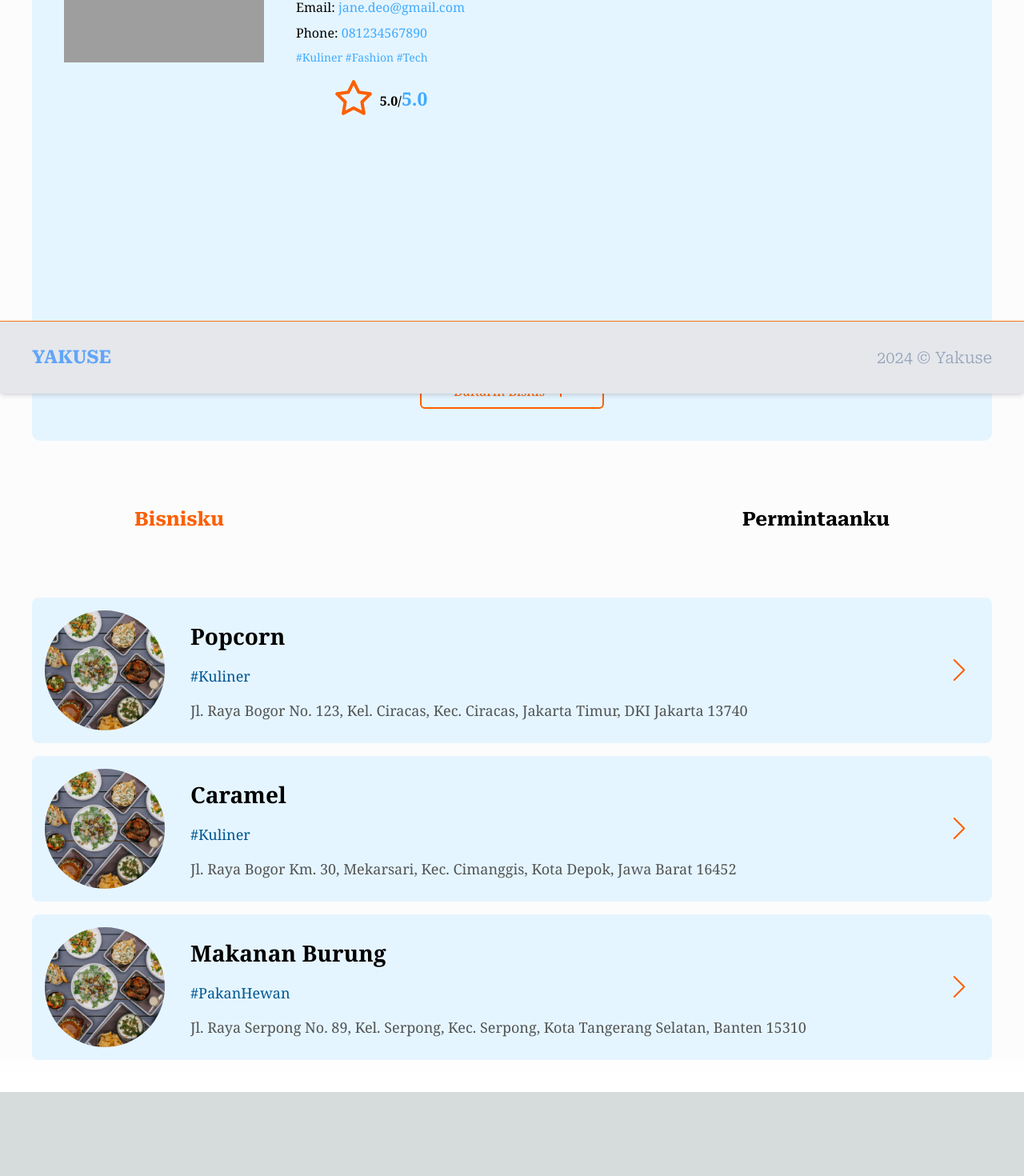
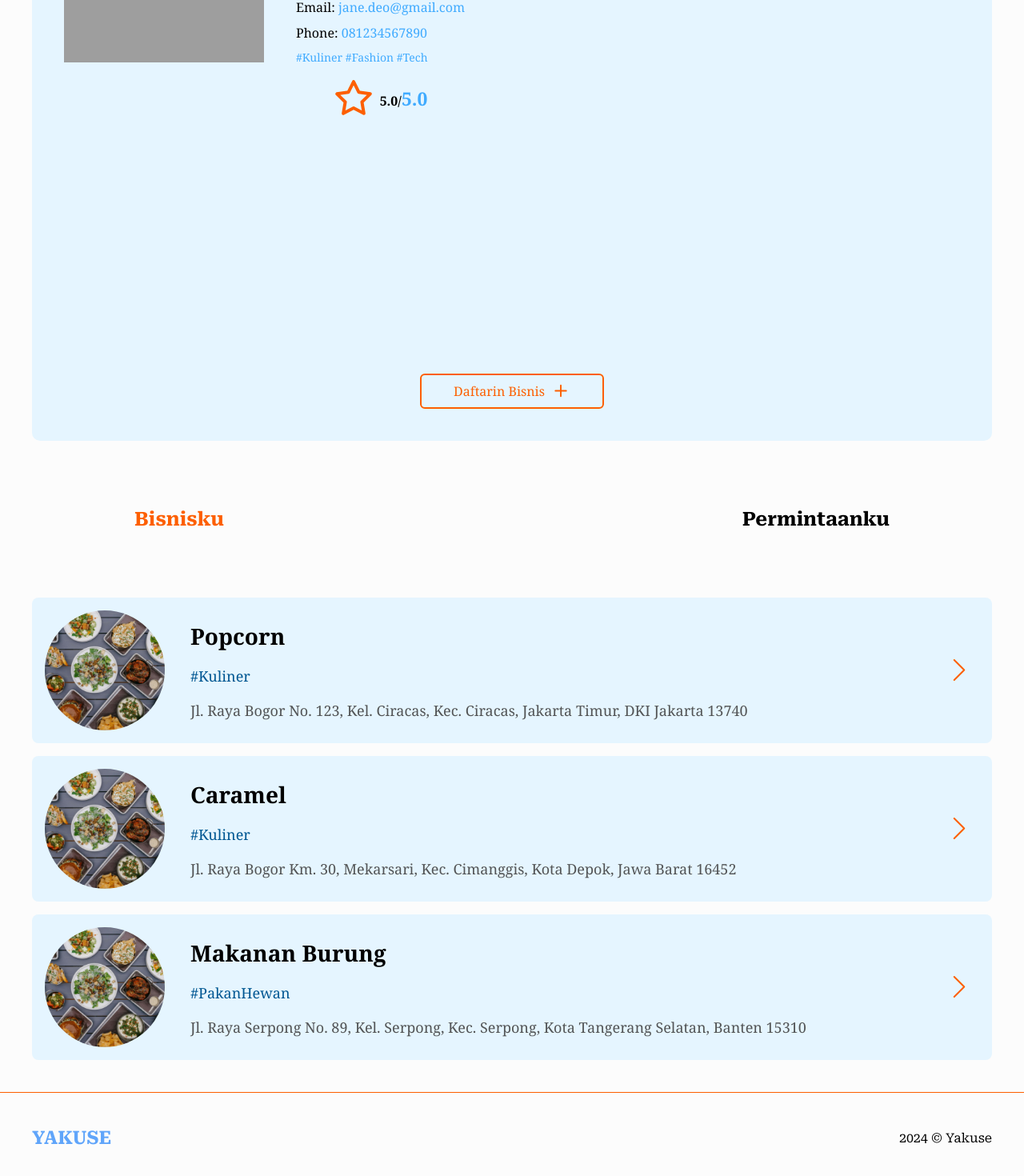
Before and after one commit to IryIndriyanto/yakuse-fe, a Next.js app: page /profile-user in a window 1280 px wide. Shown: the part 308-1778 px from the top of the page at 80% size. Before the commit the page ends 1673 px from the top, so only its background shows below. Built offline with nearby package versions, Linux system fonts and the light colour scheme; grey boxes are pictures that could not be loaded.

Commit message:
fix footer not sticky

```diff
--- a/src/app/nyaripedagang/page.tsx
+++ b/src/app/nyaripedagang/page.tsx
@@ -7,7 +7,7 @@ import BusinessCard from "@/components/BusinessCard";
 
 const NyariPedagang = () => {
   return (
-    <div className="min-h-screen pb-24">
+    <div className="min-h-screen">
       <Navbarhome />
       <div className="flex justify-start gap-5 p-10 ">
         <div className="flex flex-col flex-wrap gap-3 max-w-full">
--- a/src/components/Footer/index.tsx
+++ b/src/components/Footer/index.tsx
@@ -1,10 +1,14 @@
 const Footer = () => {
   return (
-    <div className="fixed bottom-0 left-0 w-full bg-[#e5e7eb] z-50 shadow-md">
-      <hr className="w-full border-orange-500" />
-      <div className="w-full flex justify-between items-center px-10 py-7">
-        <h1 className="text-4xl text-blue-400 font-bold">YAKUSE</h1>
-        <p className="text-xl font-light text-slate-400">2024 © Yakuse</p>
+    <div className="bg-[#FCFCFC] p-10 flex justify-between border-t-[1px] border-[#FD5F00]">
+      <div className="flex flex-col justify-center gap-4">
+        <div>
+          <h1 className="text-4xl text-blue-400 font-bold">YAKUSE</h1>
+        </div>
+      </div>
+
+      <div className="flex items-center gap-16">
+        <p>2024 © Yakuse</p>
       </div>
     </div>
   );
```
